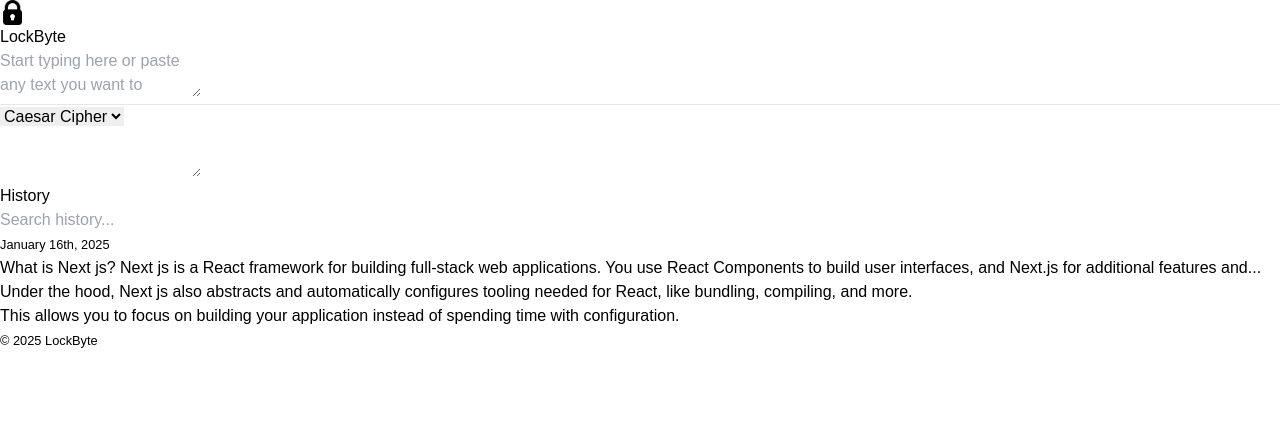
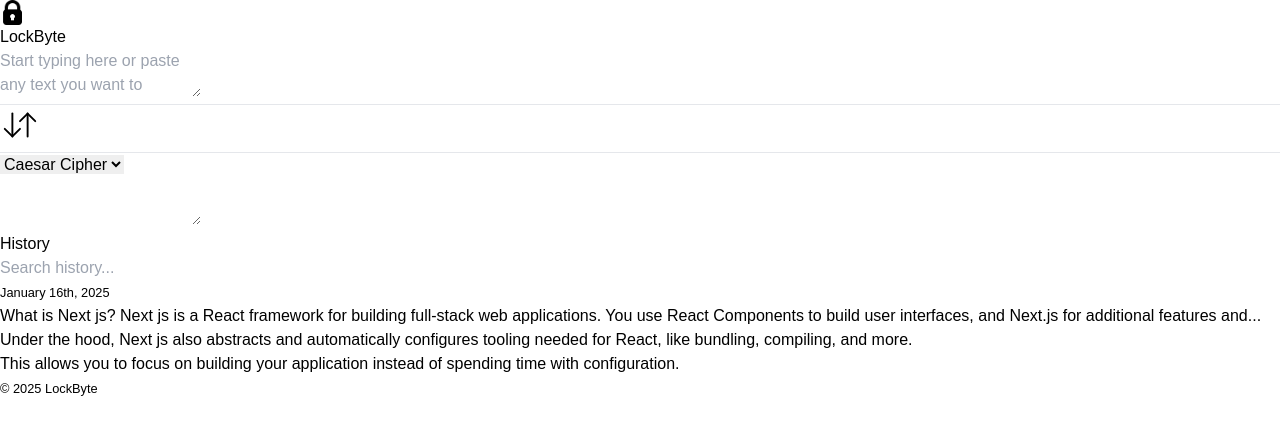
Before and after one commit to SabinT48/Colab_Encription, a Next.js app: page / in a window 1280 px wide. Shown: the top 432 px of the page. Built offline with nearby package versions, Linux system fonts and the light colour scheme; a web font is replaced by a local one.

Commit message:
Add switch button

```diff
--- a/src/app/_components/Converter.tsx
+++ b/src/app/_components/Converter.tsx
@@ -1,5 +1,6 @@
-'use client'
+"use client";
 import { useState } from "react";
+import ReverseButton from "./ReverseButton";
 
 function caesarCipher(text: string, shift: number = 3): string {
   return text
@@ -68,7 +69,13 @@
         placeholder="Start typing here or paste any text you want to encrypt..."
         className="w-full h-[42vh] mt-6 px-9 focus:outline-none"
       />
-      <hr className="mb-4" />
+
+      <div className="flex justify-center items-center">
+        <hr className="w-full" />
+        <ReverseButton className="z-10 border rounded-full bg-white" />
+        <hr className="w-full" />
+      </div>
+
       <div className="w-full">
         <div className="flex justify-end mb-2">
           <select
--- /dev/null
+++ b/src/app/_components/ReverseButton.tsx
@@ -0,0 +1,14 @@
+import Image from "next/image";
+import reverse from "@/app/_icons/reverse.svg";
+
+interface ReverseButtonProps {
+  className?: string;
+}
+
+export default function ReverseButton({ className = '' }: ReverseButtonProps) {
+  return (
+    <button className={`p-2 ${className} hover:bg-neutral-50`}>
+      <Image src={reverse} width={40} height={40} alt="shift_icon" />
+    </button>
+  );
+}
```
Also changed, not shown: src/app/_icons/reverse.svg (added).
